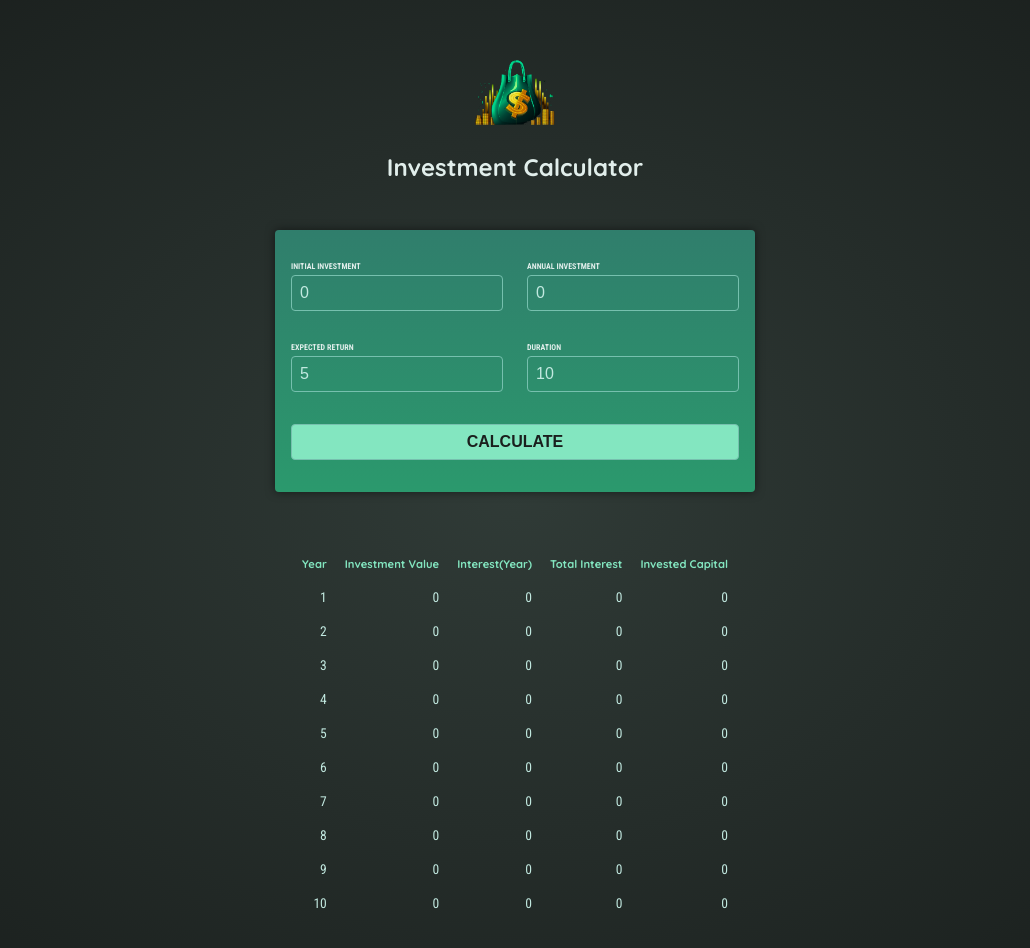
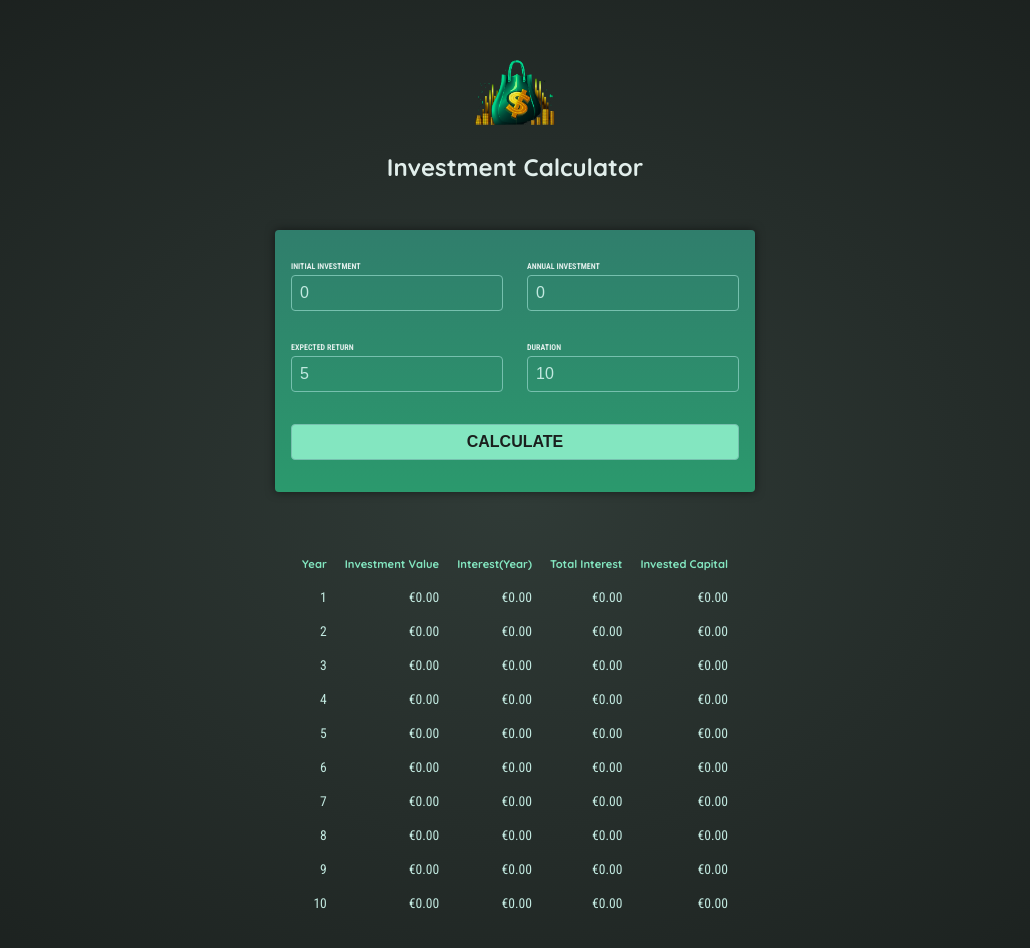
Before and after one commit to EliasNikkaroi/AngularInvestmentCalc, an Angular app: page / in a window 1280 px wide. Both pictures are taken after a click on the button "CALCULATE". Shown: the top 948 px of the page, without its empty margins (125-1155 px from the left). Built offline with nearby package versions, Linux system fonts and the light colour scheme.

Commit message:
Finished app. Added currency signs to the values.

```diff
--- a/src/app/investment-results/investment-results.component.html
+++ b/src/app/investment-results/investment-results.component.html
@@ -15,10 +15,10 @@
             @for(result of results; track result.year) {
                 <tr>
                     <td>{{ result.year }}</td>
-                    <td>{{ result.valueEndOfYear }}</td>
-                    <td>{{ result.interest }}</td>
-                    <td>{{ result.totalInterest }}</td>
-                    <td>{{ result.totalAmountInvested }}</td>
+                    <td>{{ result.valueEndOfYear | currency:"EUR" }}</td>
+                    <td>{{ result.interest | currency:"EUR" }}</td>
+                    <td>{{ result.totalInterest | currency:"EUR" }}</td>
+                    <td>{{ result.totalAmountInvested | currency:"EUR" }}</td>
                 </tr>
             }
         </tbody>
--- a/src/app/investment-results/investment-results.component.ts
+++ b/src/app/investment-results/investment-results.component.ts
@@ -1,9 +1,10 @@
-import { Component, EventEmitter, Input } from '@angular/core';
+import { CurrencyPipe } from '@angular/common';
+import { Component, Input } from '@angular/core';
 
 @Component({
   selector: 'app-investment-results',
   standalone: true,
-  imports: [],
+  imports: [CurrencyPipe],
   templateUrl: './investment-results.component.html',
   styleUrl: './investment-results.component.css'
 })
```
